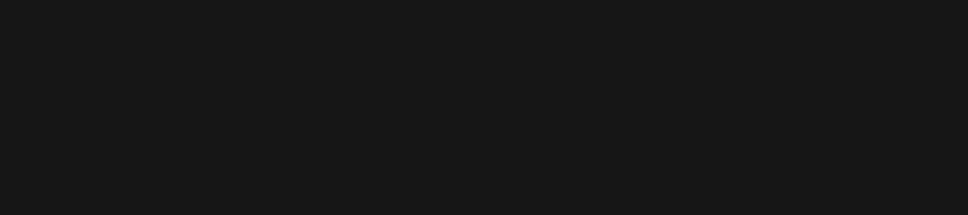
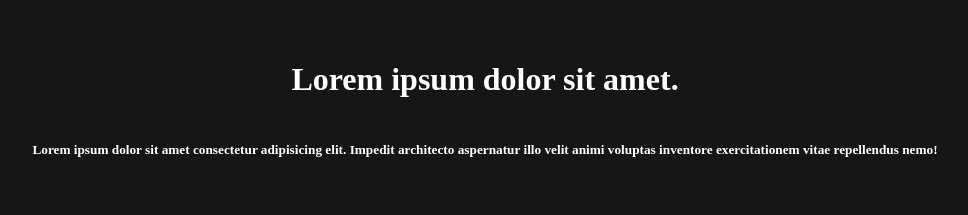
Before and after one commit to kh4tib/hly, a website: page index.html in a window 1280 px wide. Shown: the whole page, without its empty margins (155-1123 px from the left). Drawn offline with Linux system fonts and the light colour scheme.

Commit message:
layout exp

```diff
--- a/app/scss/style.scss
+++ b/app/scss/style.scss
@@ -1,5 +1,22 @@
 html {
-    body {
-        background: #161616;
+    background: #161616;
+    width: 100%;
+    height: 100%;
+    box-sizing: border-box;
+}
+
+.wrapper {
+    width: 100%;
+    height: 100%;
+    display: grid;
+    grid-template-columns: 2rem 1fr 2rem;
+    grid-template-rows: 2rem 1fr 2rem;
+
+    &__content {
+        grid-area: 2 / 2 / 3 / 3;
+        display: flex;
+        flex-direction: column;
+        align-items: center;
+        color: #fff;
     }
 }
--- a/index.html
+++ b/index.html
@@ -8,6 +8,12 @@
     <title>hly</title>
 </head>
 <body>
+    <div class="wrapper">
+        <div class="wrapper__content">
+                <h1>Lorem ipsum dolor sit amet.</h1>
+                <h5>Lorem ipsum dolor sit amet consectetur adipisicing elit. Impedit architecto aspernatur illo velit animi voluptas inventore exercitationem vitae repellendus nemo!</h5>
+        </div>
+    </div>
 <script src="dist/js/main.min.js"></script>
 </body>
 </html>
```
Also changed, not shown: dist/css/style.min.css.
